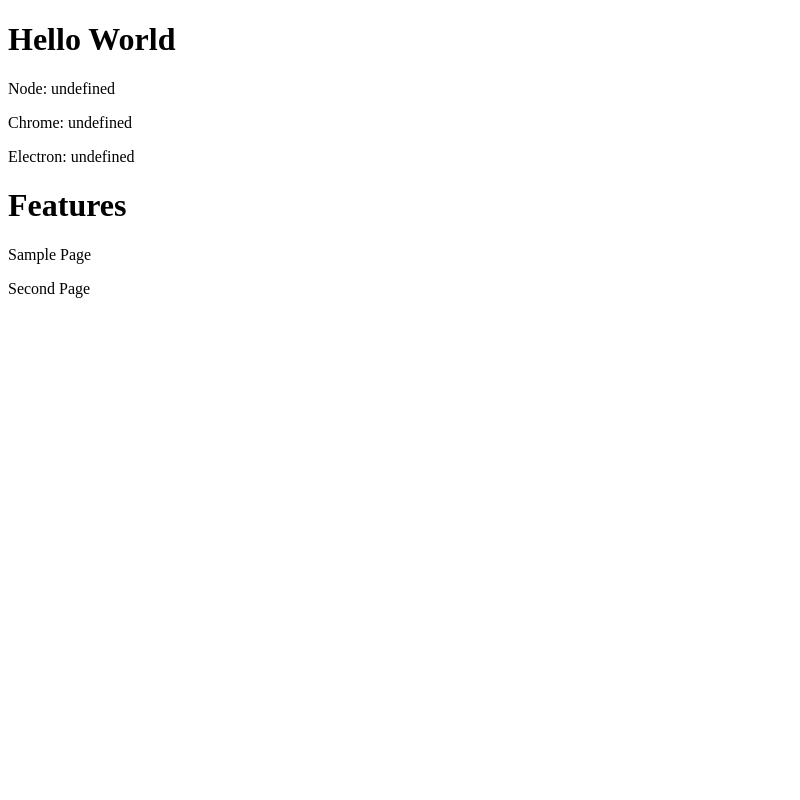
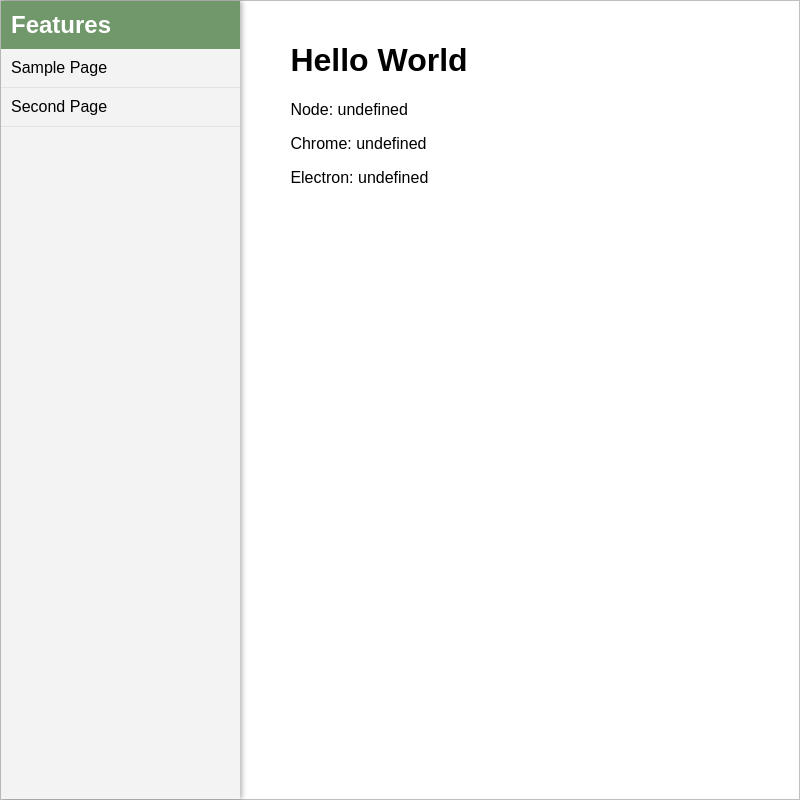
Before and after one commit to JustinSchuyler/electron-sandbox, an Electron app: page index.html in a window 800 px wide. Drawn offline with Linux system fonts and the light colour scheme.

Commit message:
enhance: style index.html landing view

```diff
--- a/index.html
+++ b/index.html
@@ -3,15 +3,24 @@
   <head>
     <meta charset="UTF-8">
     <title>Hello World</title>
+    <link href="main.css" rel="stylesheet" type="text/css">
   </head>
   <body>
+    <div class="row">
+      <nav class="left-column">
+        <h2>Features</h2>
+        <ul class="features">
+          <li id="sample-page">Sample Page</li>
+          <li id="second-page">Second Page</li>
+        </ul>
+      </nav>
+      <div class="right-column">
         <h1>Hello World</h1>
         <p>Node: <script>document.write(process.versions.node)</script></p>
         <p>Chrome: <script>document.write(process.versions.chrome)</script></p>
         <p>Electron: <script>document.write(process.versions.electron)</script></p>
-        <h1>Features</h1>
-        <p id="sample-page">Sample Page</p>
-        <p id="second-page">Second Page</p>
+      </div>
+    </div>
     <script>require('./src/sample.renderer.js')</script>
     <script>require('./src/second.renderer.js')</script>
   </body>
--- /dev/null
+++ b/main.css
@@ -0,0 +1,44 @@
+* {
+  box-sizing: border-box;
+}
+html,
+body {
+  height: 100%;
+}
+body {
+  margin: 0;
+  font-family: arial;
+}
+.row {
+  display: flex;
+  height: 100%;
+  border: 1px solid silver;
+}
+.left-column {
+  flex-basis: 30%;
+  box-shadow: 2px 0 5px rgba(0,0,0,0.3);
+  background-color: #f3f3f3;
+}
+.left-column > h2 {
+  margin: 0;
+  padding: 10px;
+  background-color: #71986a;
+  color: white;
+}
+.left-column .features {
+  padding: 0;
+  margin: 0;
+  list-style: none;
+}
+.left-column .features li {
+  padding: 10px;
+  border-bottom: 1px solid #e3e3e3;
+  cursor: pointer;
+}
+.left-column .features li:hover {
+  background-color: #eaeaea;
+}
+.right-column {
+  flex-basis: 70%;
+  padding: 20px 50px;
+}
```
Lines whose indentation alone changed are shown as unchanged.
